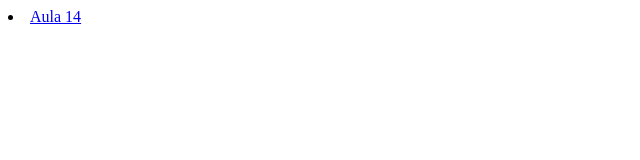
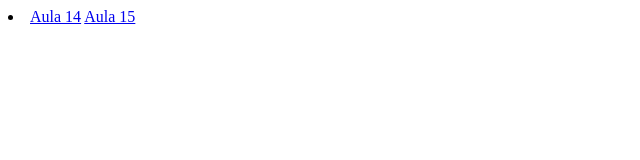
Before and after one commit to pzamorini/front-end-I-atvds, a plain HTML site: page index.html in a window 1280 px wide. Shown: the full height of the page, 0-640 px from the left. Drawn offline with Linux system fonts and the light colour scheme.

Commit message:
adding aula 15 to the global index

```diff
--- a/index.html
+++ b/index.html
@@ -10,6 +10,7 @@
     <nav>
         <li>
             <a href="./aula-14/index.html">Aula 14</a>
+            <a href="./aula-15/index.html">Aula 15</a>
         </li>
     </nav>
 </body>
```
